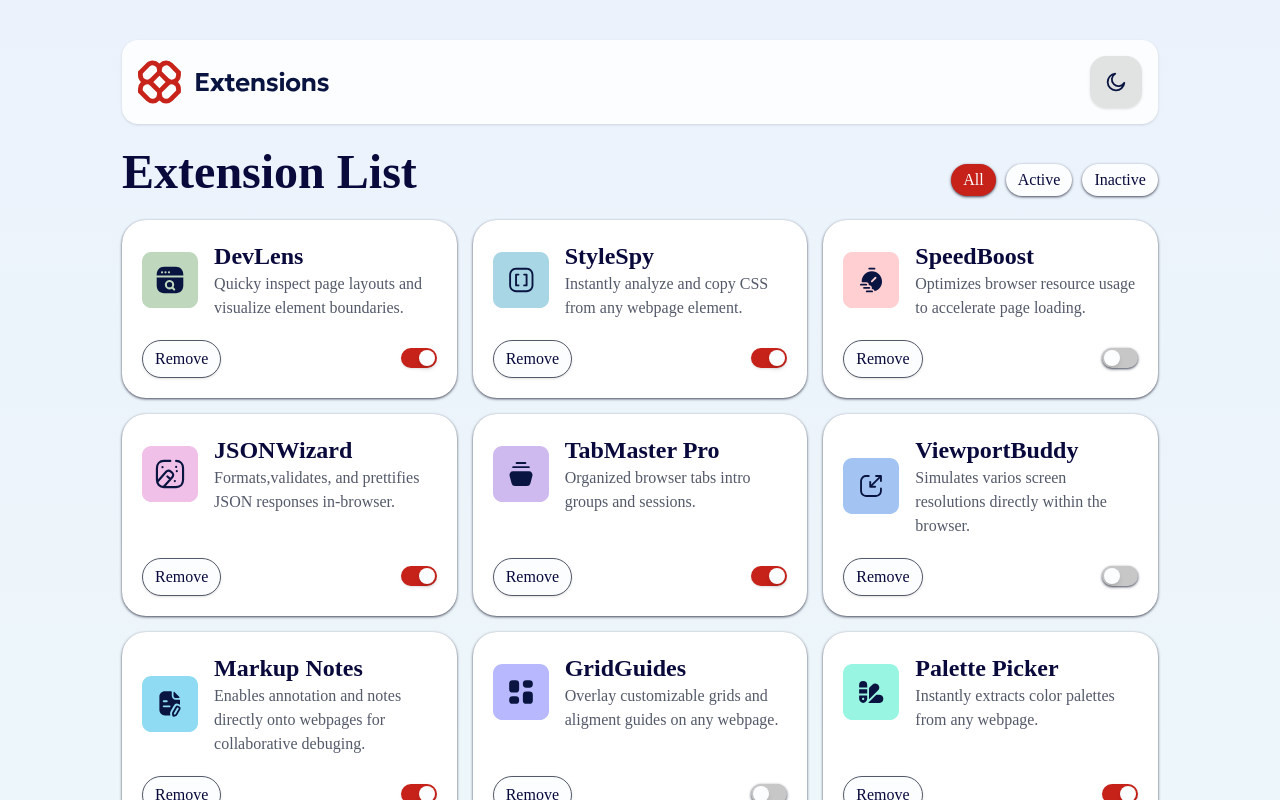
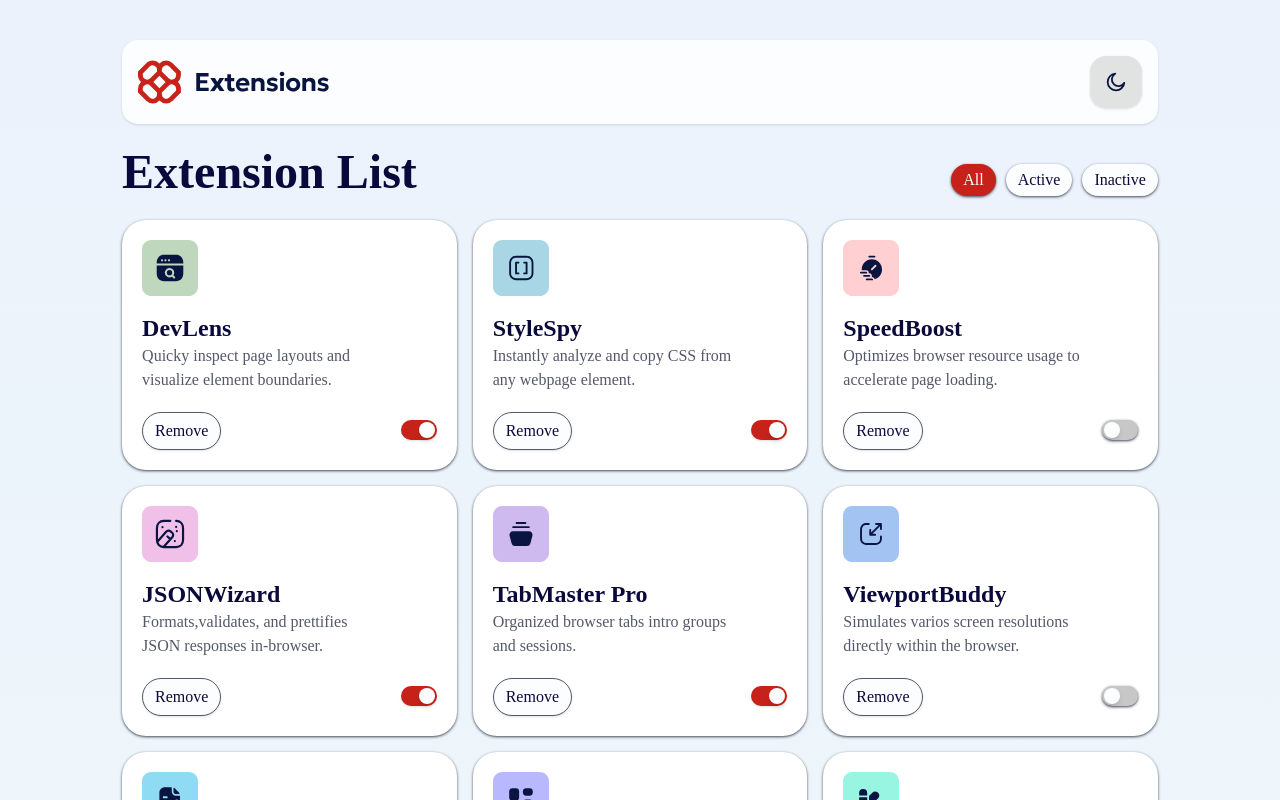
Before and after one commit to arnmary/browser-extention-manager, a React (Vite) app in the folder new/: page / in a window 1280 px wide. Shown: the top 800 px of the page. Built offline with nearby package versions, Linux system fonts and the light colour scheme.

Commit message:
00.24.09.2025

```diff
--- a/new/src/components/Card.tsx
+++ b/new/src/components/Card.tsx
@@ -11,9 +11,9 @@ export default function Card({ card, onToggle, onRemove }: CardProps) {
 
   return (
     <div className="p-5 rounded-3xl  bg-white dark:bg-[#21212C]/90 dark:text-white flex flex-col justify-between gap-5  shadow-sm shadow-[#545969]">
-      <div className="flex items-center gap-4">
+      <div className="flex items-center gap-4 md:flex-wrap">
         <img src={card.icon} alt={`${card.title} icon`} className="w-14 h-14" />
-        <div className="flex flex-col w-60">
+        <div className="flex flex-col flex-wrap w-60">
           <h2 className="font-bold text-2xl">{card.title}</h2>
         <p className="text-base text-[#545969] dark:text-[#C7C7C7]">{card.description}</p>
         </div>
@@ -23,7 +23,7 @@ export default function Card({ card, onToggle, onRemove }: CardProps) {
       <div className="flex justify-between">
         <button
           onClick={() => onRemove(card.id)}
-          className="px-3 py-1.5 rounded-4xl bg-[#FBFDFE] border-1 border-[#545969]  dark:bg-[#21212C]/90 text-[#09093C] dark:text-[#C7C7C7] text-base cursor-pointer shadow-sm  hover:bg-[#C7C7C7]/50 hover:dark:bg-[#545969] hover:border-none hover:dark:text-[#FBFDFE] hover:ring-2 hover:ring-[#C6221A] dark:hover:ring-[#C6221A] hover:ring-offset-2 hover:ring-offset-[#FBFDFE] dark:hover:ring-offset-[#21212C] transform hover:scale-110  transition-all duration-300 ease-in-out"
+          className="px-3 py-1.5 rounded-4xl bg-[#FBFDFE] border-1 border-[#545969]  dark:bg-[#21212C]/90 text-[#09093C] dark:text-[#C7C7C7] text-base cursor-pointer shadow-sm  hover:bg-[#C7C7C7]/50 hover:dark:bg-[#545969] hover:border-[#C7C7C7]/50 hover:dark:border-[#545969] hover:dark:text-[#FBFDFE] hover:ring-2 hover:ring-[#C6221A] dark:hover:ring-[#C6221A] hover:ring-offset-2 hover:ring-offset-[#FBFDFE] dark:hover:ring-offset-[#21212C] transform hover:scale-110  transition-all duration-300 ease-in-out"
         >
         Remove
         </button>
```
